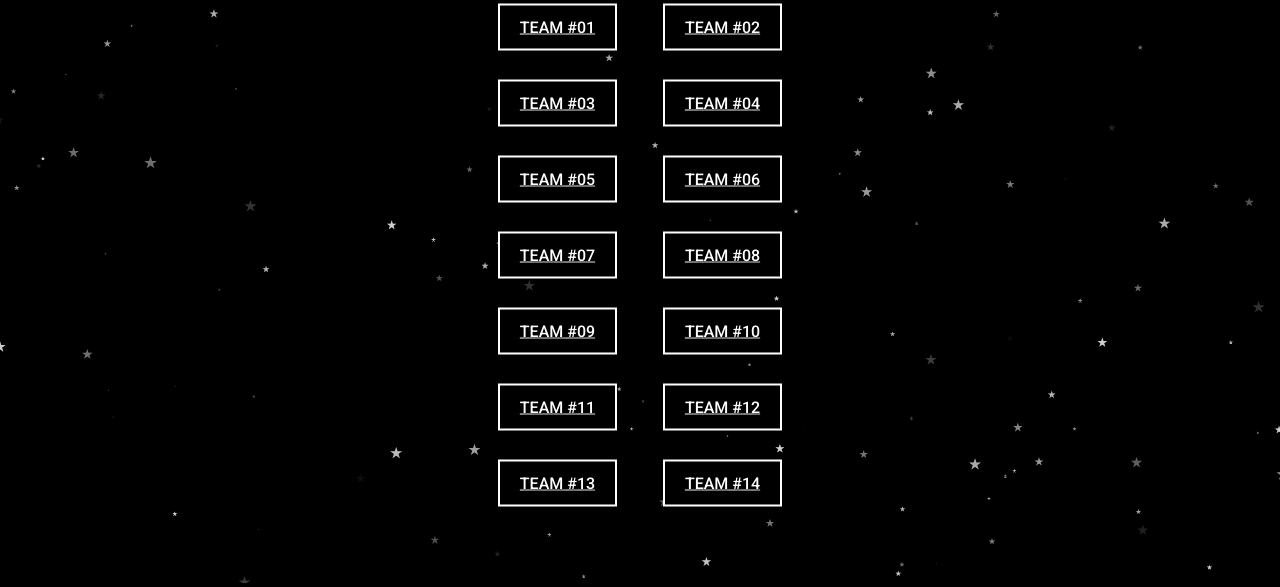
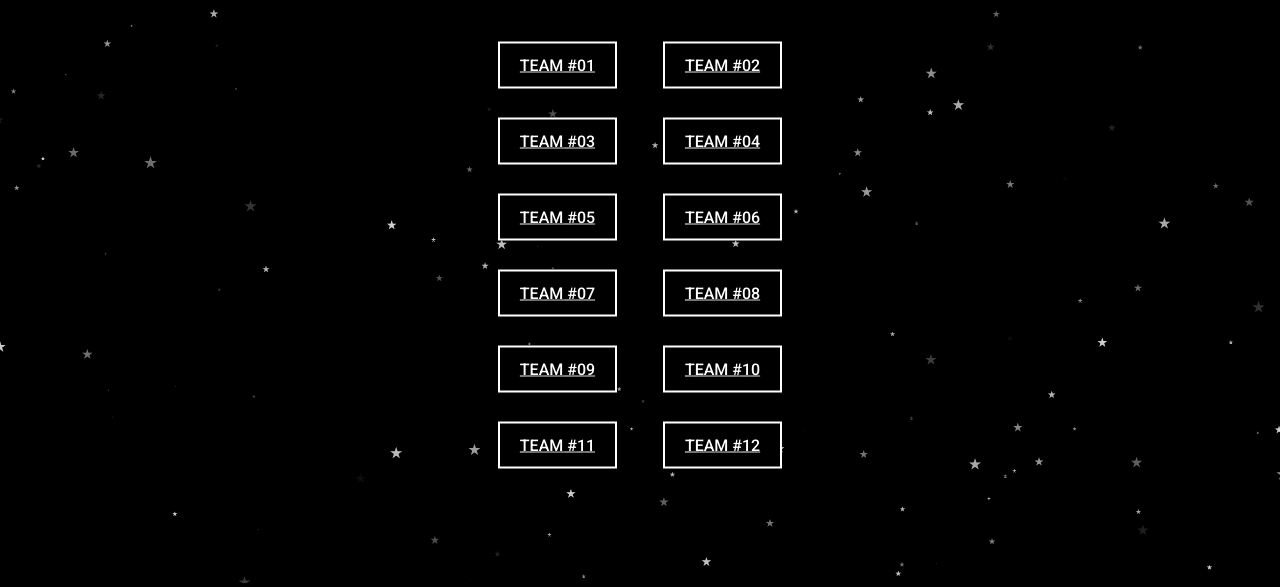
Before and after one commit to DylanDelobel/popcarte-ia-challenge, a plain HTML site: page index.html in a window 1280 px wide. Shown: the part 247-834 px from the top of the page. Drawn offline with nearby package versions, Linux system fonts and the light colour scheme.

Commit message:
Remove 2 teams

```diff
--- a/index.html
+++ b/index.html
@@ -114,10 +114,6 @@
                 <a href="team11.html" class="spacex-button">Team #11</a>
                 <a href="team12.html" class="spacex-button">Team #12</a>
             </p>
-            <p>
-                <a href="team13.html" class="spacex-button">Team #13</a>
-                <a href="team14.html" class="spacex-button">Team #14</a>
-            </p>
         </div>
 </div>
 <script src="https://cdn.jsdelivr.net/particles.js/2.0.0/particles.min.js"></script>
```
